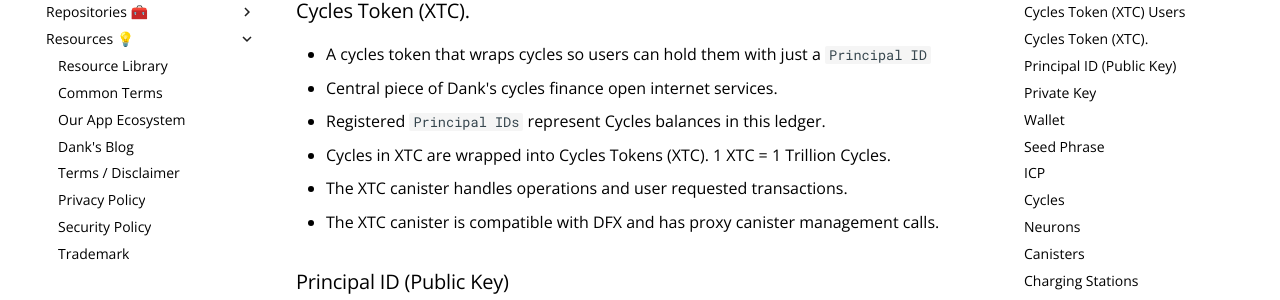
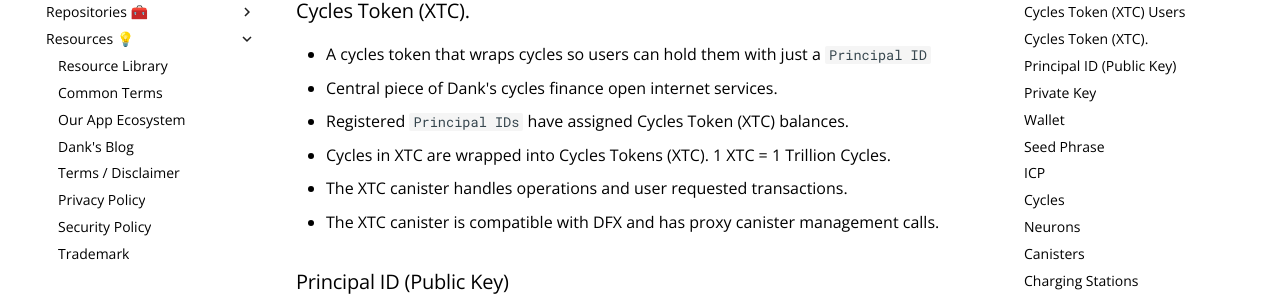
Before and after one commit to Psychedelic/dank-docs, an MkDocs documentation site: the page built from docs/resources/common-terms.md, in a window 1280 px wide and 900 px high, scrolled down 740 px. Shown: the part 150-450 px from the top of the window. Built offline with MkDocs 1.6.1 and Material for MkDocs 9.7.7, drawn with Linux system fonts in a browser that asks for light colours; comment, search, counter and statistics services are not loaded.

Commit message:
typos & urls fix

```diff
--- a/docs/resources/common-terms.md
+++ b/docs/resources/common-terms.md
@@ -27,7 +27,7 @@
 ### Cycles Token (XTC).
 - A cycles token that wraps cycles so users can hold them with just a `Principal ID`
 - Central piece of Dank's cycles finance open internet services.
-- Registered `Principal IDs` represent Cycles balances in this ledger.
+- Registered `Principal IDs` have assigned Cycles Token (XTC) balances.
 - Cycles in XTC are wrapped into Cycles Tokens (XTC). 1 XTC = 1 Trillion Cycles.
 - The XTC canister handles operations and user requested transactions.
 - The XTC canister is compatible with DFX and has proxy canister management calls.
```
Also changed, not shown: docs/resources/apps-with-dank.md (+1 -1 lines).
